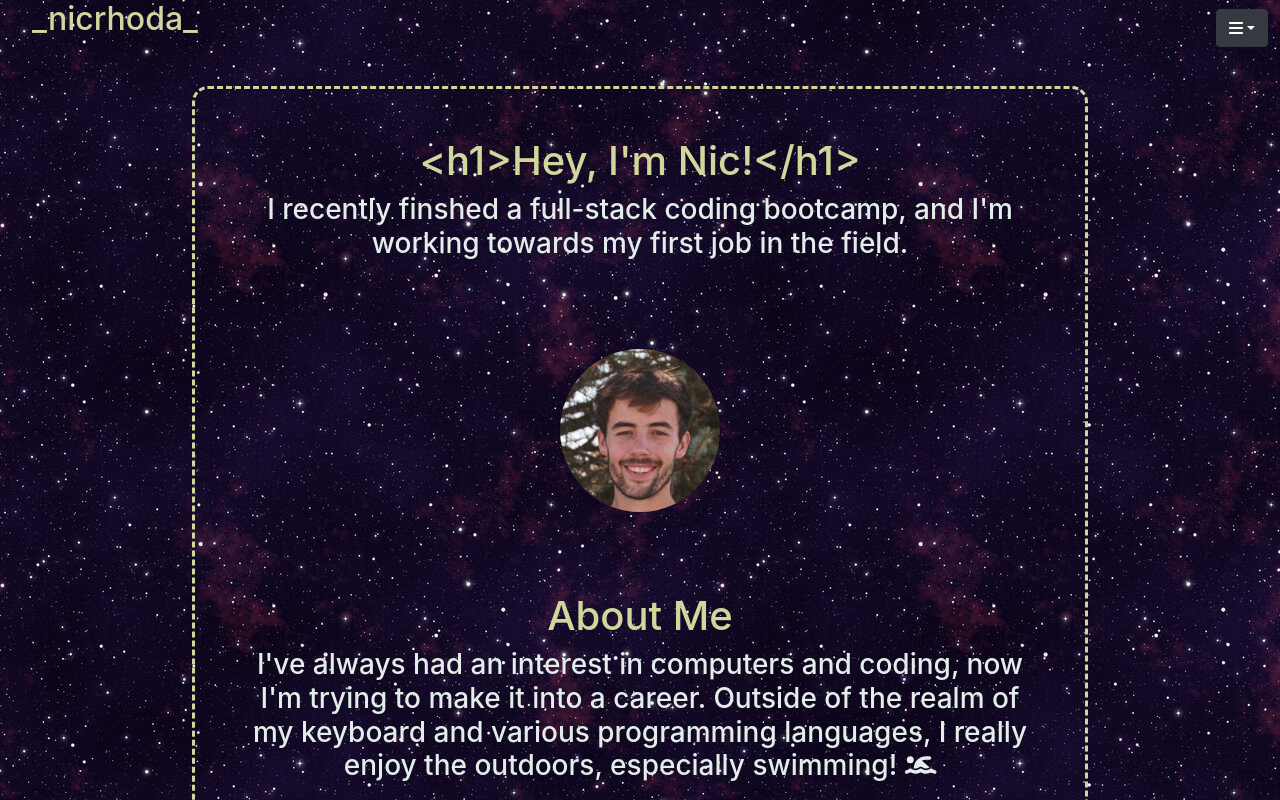
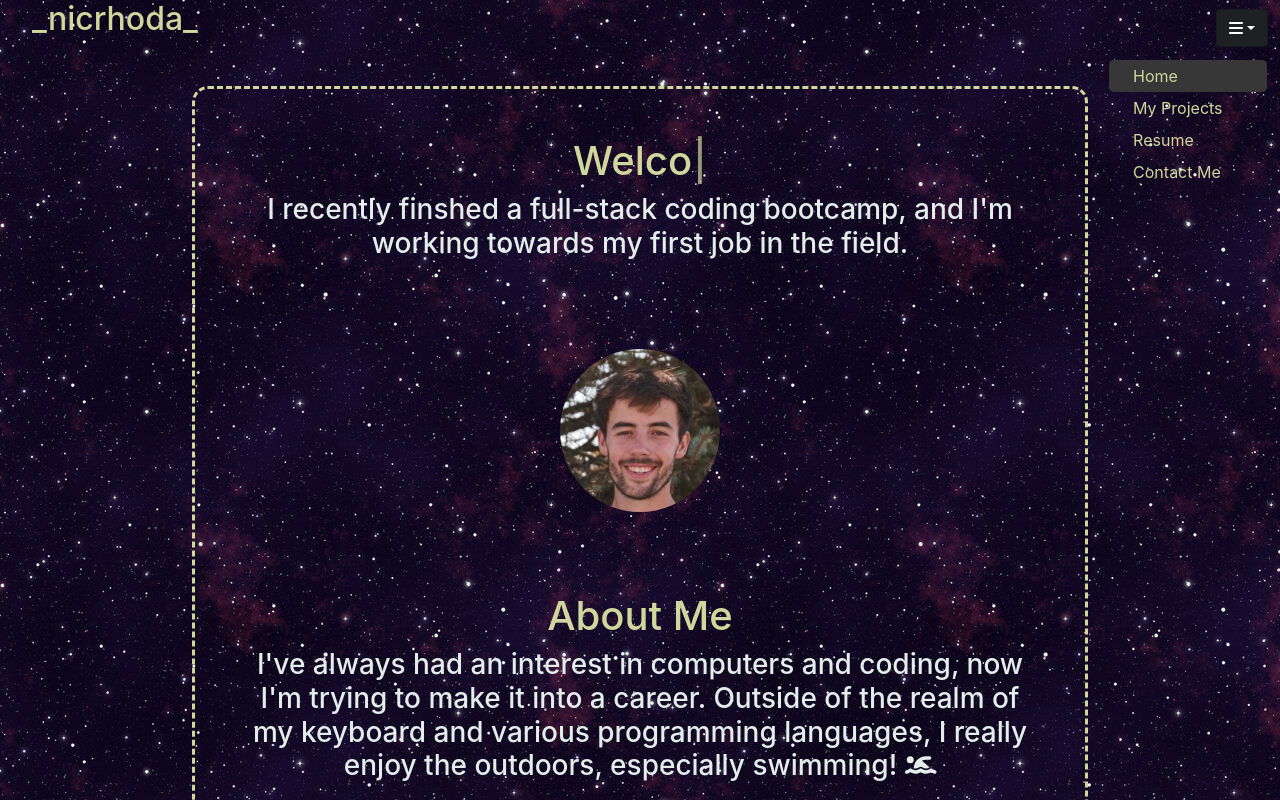
Before and after one commit to nicrhoda/nicrhoda_portfolio, a React (Create React App) app: page / in a window 1280 px wide. Shown: the top 800 px of the page. Built offline with nearby package versions, Linux system fonts and the light colour scheme.

Commit message:
added typewriter effect to packages and used to implement typewriter animation on home page heading, also reworked navbar/dropdown menu to allow for easier navigation and made minor styling tweaks to navbar component as well

```diff
--- a/package.json
+++ b/package.json
@@ -18,6 +18,7 @@
     "react-dom": "^17.0.2",
     "react-router-dom": "6.8.1",
     "react-scripts": "4.0.1",
+    "typewriter-effect": "^2.20.1",
     "web-vitals": "^0.2.4"
   },
   "scripts": {
--- a/src/App.css
+++ b/src/App.css
@@ -12,6 +12,29 @@ a {
 a:hover {
     text-decoration: underline;
     color: #d0d79c;
+}
+
+/* basic dropdown styles */
+.dropdownSelect {
+    color: #d0d79c;
+    border-radius: .3rem;
+}
+
+.dropdownSelect:hover {
+    background-color: #8e8e8e;
+    color: #d0d79c;
+}
+
+.activeTab {
+    background-color: #373737;
+    color: #d0d79c;
+    border-radius: .3rem;
+}
+
+.activeTab:hover {
+    background-color: #8e8e8e;
+    color: #d0d79c;
+    text-decoration: underline;
 }
 
 /* STANDARD VIEW STYLING */
@@ -57,10 +80,6 @@ header {
 
 .dropdown {
     background-color: transparent;
-}
-
-.activeTab {
-    background-color: #373737;
 }
 
 
@@ -223,10 +242,6 @@ header {
     margin-bottom: 5rem;
 }
 
-.activeTab {
-    background-color: #373737;
-}
-
 
 /* body general */
 .mainDisplayContainer {
@@ -387,10 +402,6 @@ header {
     background-color: transparent;
     width: 100vw;
     margin-bottom: 5rem;
-}
-
-.activeTab {
-    background-color: #373737;
 }
 
 
@@ -566,10 +577,6 @@ header {
     margin-left: 300%;
 }
 
-.activeTab {
-    background-color: #373737;
-}
-
 
 /* body general */
 .mainDisplayContainer {
--- a/src/components/Home.js
+++ b/src/components/Home.js
@@ -1,21 +1,45 @@
 import React from "react";
 import profile from "./../Images/profile.jpg";
 import { FontAwesomeIcon } from "@fortawesome/react-fontawesome";
-import { faPersonSwimming  } from "@fortawesome/free-solid-svg-icons";
+import { faPersonSwimming } from "@fortawesome/free-solid-svg-icons";
+import Typewriter from "typewriter-effect";
 
 export default function Home() {
-    return(
-        <div className="mainDisplayContainer">
-            <h1 className="homePageTopText">{"<h1>"}Hey, I'm Nic!{"</h1>"}</h1>
-            <h3 className="homePageBottomText">I recently finshed a full-stack coding bootcamp, and I'm working towards my first job in the field.</h3>
-            <img className="profilePic" src={profile} alt="profile" />
-            <div className='aboutMe'>
-            <h1 className='contentHeading'>About Me</h1>
-            <h3 className='aboutMeContent'>I've always had an interest in computers and coding, now I'm trying to make
-            it into a career.  Outside of the realm of my keyboard and various programming languages, I really enjoy
-            the outdoors, especially swimming! <FontAwesomeIcon icon={faPersonSwimming}></FontAwesomeIcon>
-            </h3>
-        </div>
-        </div>
-    )
+  return (
+    <div className="mainDisplayContainer">
+      <h1 className="homePageTopText">
+        <Typewriter
+          options={{ loop: true }}
+          onInit={(typewriter) => {
+            typewriter
+
+              .typeString("Hey, I'm Nic!")
+              .pauseFor(1300)
+              .deleteAll()
+              .typeString("Welcome to my portfolio.")
+              .pauseFor(1100)
+              .deleteAll()
+              .typeString("Feel free to have a look around!")
+              .pauseFor(2000)
+
+              .start();
+          }}
+        />
+      </h1>
+      <h3 className="homePageBottomText">
+        I recently finshed a full-stack coding bootcamp, and I'm working towards
+        my first job in the field.
+      </h3>
+      <img className="profilePic" src={profile} alt="profile" />
+      <div className="aboutMe">
+        <h1 className="contentHeading">About Me</h1>
+        <h3 className="aboutMeContent">
+          I've always had an interest in computers and coding, now I'm trying to
+          make it into a career. Outside of the realm of my keyboard and various
+          programming languages, I really enjoy the outdoors, especially
+          swimming! <FontAwesomeIcon icon={faPersonSwimming}></FontAwesomeIcon>
+        </h3>
+      </div>
+    </div>
+  );
 }
--- a/src/components/Navbar/Navbar.js
+++ b/src/components/Navbar/Navbar.js
@@ -3,7 +3,7 @@ import  Dropdown  from 'react-bootstrap/Dropdown';
 import { Nav } from "react-bootstrap";
 import { FontAwesomeIcon } from "@fortawesome/react-fontawesome";
 import { faBars } from "@fortawesome/free-solid-svg-icons"
-import { Link, useLocation } from 'react-router-dom';
+import { useLocation } from 'react-router-dom';
 
 export default function Navbar() {
 
@@ -17,15 +17,15 @@ export default function Navbar() {
   return (
     <>
     <Nav className="navDrop">
-    <Dropdown autoClose={false}>
+    <Dropdown autoClose={false} defaultShow={true}>
       <Dropdown.Toggle variant="dark" bg="dark" className="dropDownBtn">
       <FontAwesomeIcon icon={faBars} />
       </Dropdown.Toggle>
       <Dropdown.Menu className="dropdown">
-        <Dropdown.Item className={activeItem === "/" ? "activeTab" : ""}><Link to="/">Home</Link></Dropdown.Item>
-        <Dropdown.Item className={activeItem === "/projects" ? "activeTab" : ""}><Link to="/projects">My Projects</Link></Dropdown.Item>
-        <Dropdown.Item className={activeItem === "/resume" ? "activeTab" : ""}><Link to="/resume">Resume</Link></Dropdown.Item>
-        <Dropdown.Item className={activeItem === "/contact" ? "activeTab" : ""}><Link to="/contact">Contact Me</Link></Dropdown.Item>
+        <Dropdown.Item href="/" className={activeItem === "/" ? "activeTab" : "dropdownSelect"}>Home</Dropdown.Item>
+        <Dropdown.Item href="/projects" className={activeItem === "/projects" ? "activeTab" : "dropdownSelect"}>My Projects</Dropdown.Item>
+        <Dropdown.Item href="/resume" className={activeItem === "/resume" ? "activeTab" : "dropdownSelect"}>Resume</Dropdown.Item>
+        <Dropdown.Item href="/contact" className={activeItem === "/contact" ? "activeTab" : "dropdownSelect"}>Contact Me</Dropdown.Item>
       </Dropdown.Menu>
     </Dropdown>
     </Nav>
--- a/src/index.css
+++ /dev/null
@@ -1 +0,0 @@
-/* add code later */
```
Also changed, not shown: 2 other files (tests, documents, lock files or other folders).
